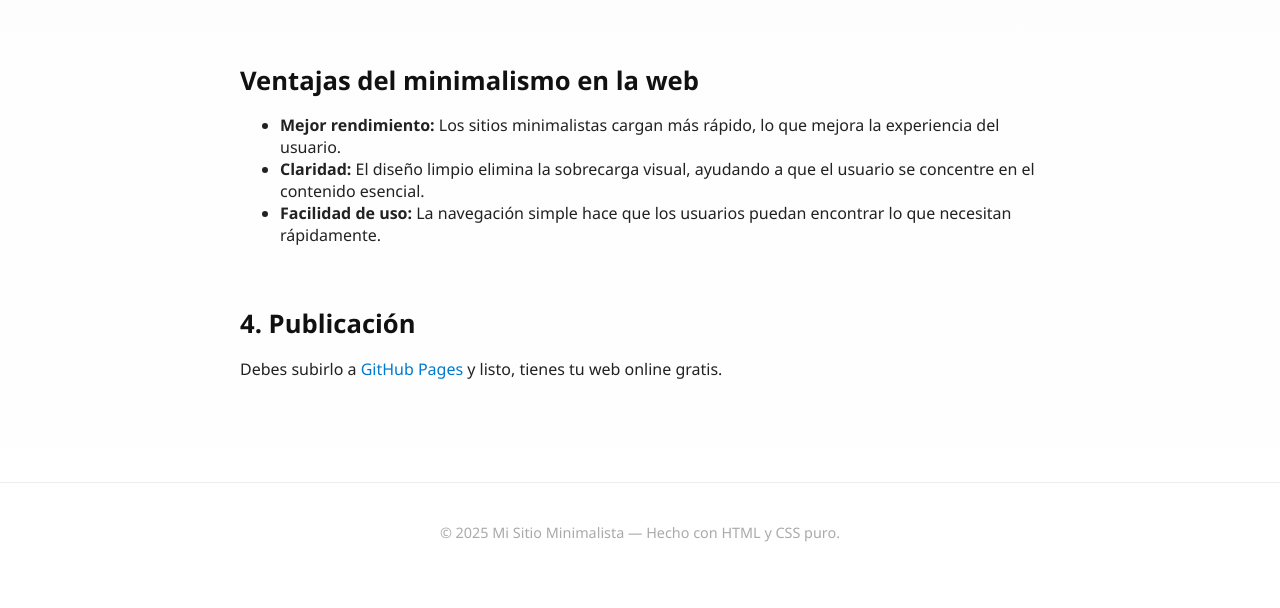
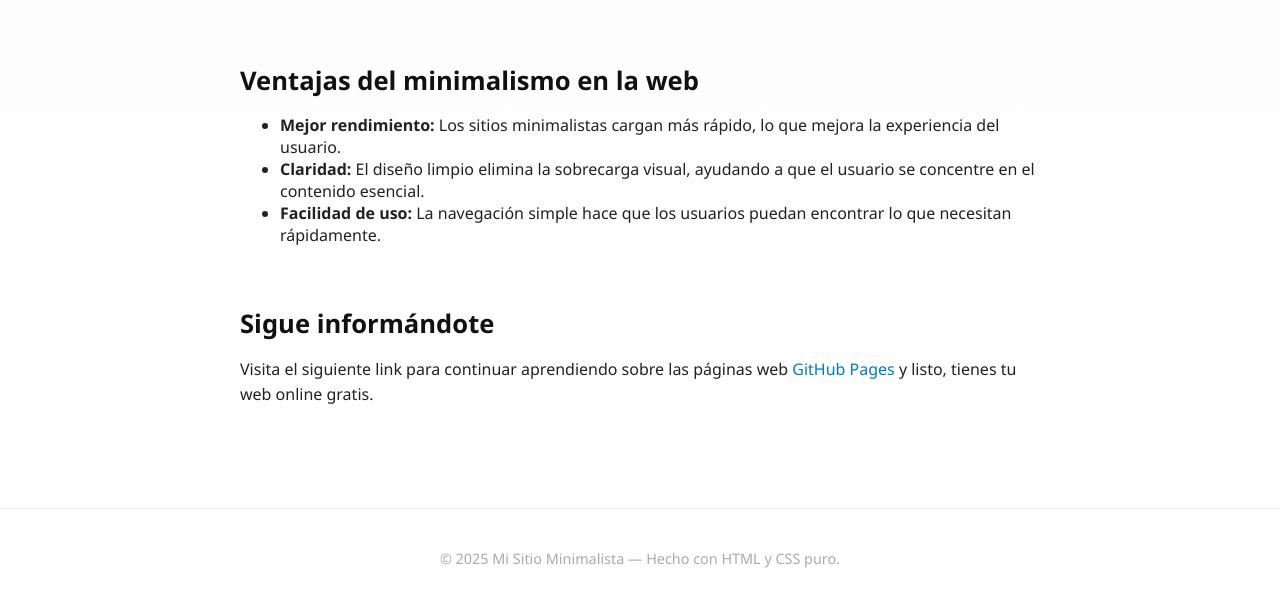
Before and after one commit to mathiveyre/pagina-web, a plain HTML site: page index.html in a window 1280 px wide. Shown: the part 3658-4266 px from the top of the page. Before the commit the page ends 4240 px from the top, so only its background shows below. Drawn offline with Linux system fonts and the light colour scheme.

Commit message:
Update index.html

```diff
--- a/index.html
+++ b/index.html
@@ -191,8 +191,8 @@
     </section>
 
         <section>
-      <h2>4. Publicación</h2>
-      <p>Debes subirlo a <a href="https://pages.github.com" target="_blank">GitHub Pages</a> y listo, tienes tu web online gratis.</p>
+      <h2> Sigue informándote</h2>
+      <p> Visita el siguiente link para continuar aprendiendo sobre las páginas web <a href="https://pages.github.com" target="_blank">GitHub Pages</a> y listo, tienes tu web online gratis.</p>
     </section>
 
 
```
